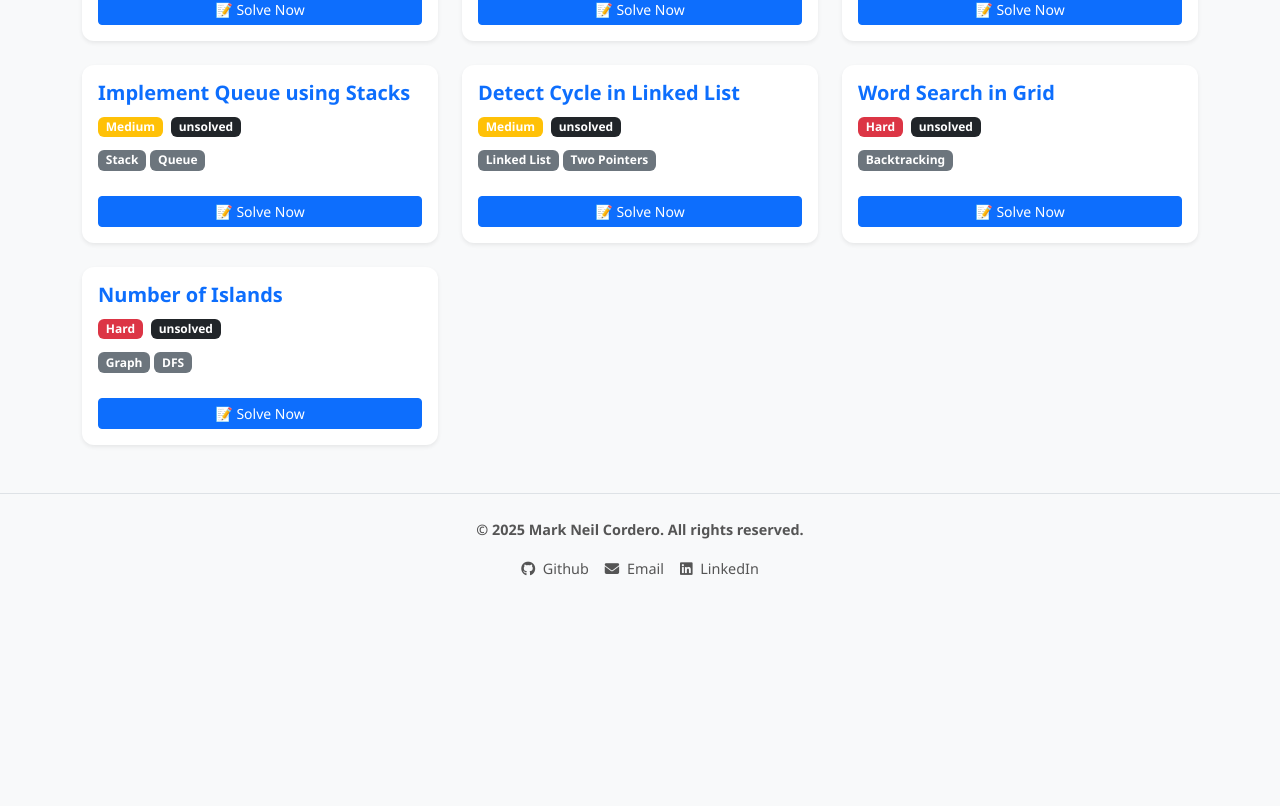
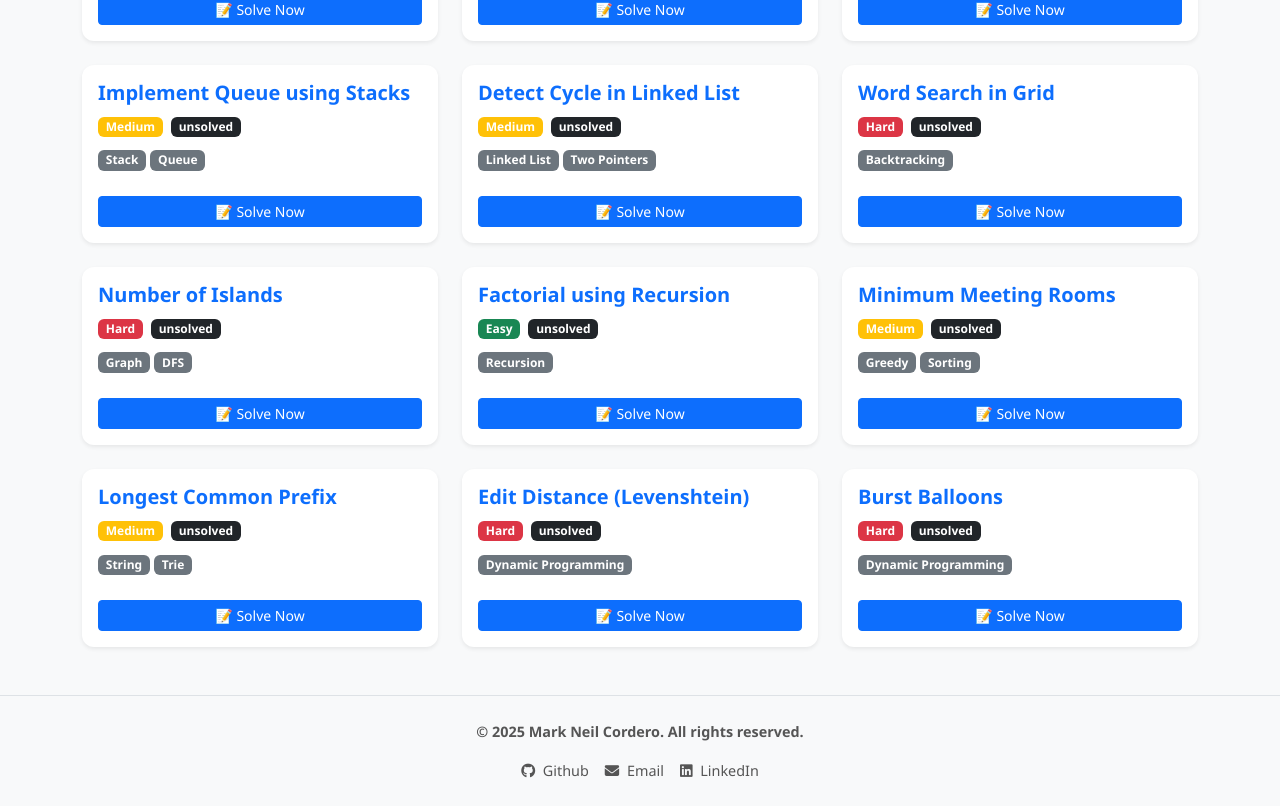
Before and after one commit to markneilcordero/algorithm-practice-app, a React (Vite) app: page /practice in a window 1280 px wide. Shown: the part 600-1406 px from the top of the page. Before the commit the page ends 1204 px from the top, so only its background shows below. Built offline with nearby package versions, Linux system fonts and the light colour scheme.

Commit message:
Update problems.js

```diff
--- a/src/data/problems.js
+++ b/src/data/problems.js
@@ -273,4 +273,146 @@ function numIslands(grid) {
 }
 `.trim()
   }
+,
+{
+    id: 'factorial-recursion',
+    title: 'Factorial using Recursion',
+    description: 'Write a function to compute the factorial of a non-negative integer using recursion.',
+    difficulty: 'Easy',
+    tags: ['Recursion'],
+    examples: [
+      { input: '5', output: '120' },
+      { input: '0', output: '1' }
+    ],
+    testCases: [
+      { input: [5], expected: 120 },
+      { input: [0], expected: 1 }
+    ],
+    solution: `
+function factorial(n) {
+  if (n === 0) return 1;
+  return n * factorial(n - 1);
+}
+`.trim()
+  },
+  {
+    id: 'minimum-meeting-rooms',
+    title: 'Minimum Meeting Rooms',
+    description: 'Given an array of meeting time intervals consisting of start and end times, return the minimum number of conference rooms required.',
+    difficulty: 'Medium',
+    tags: ['Greedy', 'Sorting'],
+    examples: [
+      { input: '[[0,30],[5,10],[15,20]]', output: '2' }
+    ],
+    testCases: [
+      { input: [[[0,30],[5,10],[15,20]]], expected: 2 },
+      { input: [[[7,10],[2,4]]], expected: 1 }
+    ],
+    solution: `
+function minMeetingRooms(intervals) {
+  if (!intervals.length) return 0;
+  const starts = intervals.map(i => i[0]).sort((a, b) => a - b);
+  const ends = intervals.map(i => i[1]).sort((a, b) => a - b);
+  let rooms = 0, end = 0;
+  for (let i = 0; i < intervals.length; i++) {
+    if (starts[i] < ends[end]) {
+      rooms++;
+    } else {
+      end++;
+    }
+  }
+  return rooms;
+}
+`.trim()
+  },
+  {
+    id: 'longest-common-prefix',
+    title: 'Longest Common Prefix',
+    description: 'Write a function to find the longest common prefix string among an array of strings. If there is no common prefix, return an empty string.',
+    difficulty: 'Medium',
+    tags: ['String', 'Trie'],
+    examples: [
+      { input: '["flower","flow","flight"]', output: '"fl"' }
+    ],
+    testCases: [
+      { input: [["flower","flow","flight"]], expected: "fl" },
+      { input: [["dog","racecar","car"]], expected: "" }
+    ],
+    solution: `
+function longestCommonPrefix(strs) {
+  if (!strs.length) return '';
+  let prefix = strs[0];
+  for (let i = 1; i < strs.length; i++) {
+    while (strs[i].indexOf(prefix) !== 0) {
+      prefix = prefix.slice(0, -1);
+      if (!prefix) return '';
+    }
+  }
+  return prefix;
+}
+`.trim()
+  },
+  {
+    id: 'edit-distance',
+    title: 'Edit Distance (Levenshtein)',
+    description: 'Given two strings word1 and word2, return the minimum number of operations required to convert word1 to word2. Allowed operations: insert, delete, replace.',
+    difficulty: 'Hard',
+    tags: ['Dynamic Programming'],
+    examples: [
+      { input: 'word1 = "horse", word2 = "ros"', output: '3' }
+    ],
+    testCases: [
+      { input: ["horse", "ros"], expected: 3 },
+      { input: ["intention", "execution"], expected: 5 }
+    ],
+    solution: `
+function minDistance(word1, word2) {
+  const m = word1.length, n = word2.length;
+  const dp = Array.from({ length: m + 1 }, () => Array(n + 1).fill(0));
+  for (let i = 0; i <= m; i++) dp[i][0] = i;
+  for (let j = 0; j <= n; j++) dp[0][j] = j;
+  for (let i = 1; i <= m; i++) {
+    for (let j = 1; j <= n; j++) {
+      if (word1[i - 1] === word2[j - 1]) {
+        dp[i][j] = dp[i - 1][j - 1];
+      } else {
+        dp[i][j] = 1 + Math.min(dp[i - 1][j], dp[i][j - 1], dp[i - 1][j - 1]);
+      }
+    }
+  }
+  return dp[m][n];
+}
+`.trim()
+  },
+  {
+    id: 'burst-balloons',
+    title: 'Burst Balloons',
+    description: 'Given n balloons, each with a number on it, return the maximum coins you can collect by bursting them wisely. You burst balloon i to get coins equal to nums[i-1] * nums[i] * nums[i+1].',
+    difficulty: 'Hard',
+    tags: ['Dynamic Programming'],
+    examples: [
+      { input: '[3,1,5,8]', output: '167' }
+    ],
+    testCases: [
+      { input: [[3,1,5,8]], expected: 167 }
+    ],
+    solution: `
+function maxCoins(nums) {
+  const n = nums.length;
+  const newNums = [1, ...nums, 1];
+  const dp = Array.from({ length: n + 2 }, () => Array(n + 2).fill(0));
+  for (let len = 1; len <= n; len++) {
+    for (let left = 1; left <= n - len + 1; left++) {
+      const right = left + len - 1;
+      for (let k = left; k <= right; k++) {
+        dp[left][right] = Math.max(dp[left][right],
+          newNums[left - 1] * newNums[k] * newNums[right + 1] +
+          dp[left][k - 1] + dp[k + 1][right]);
+      }
+    }
+  }
+  return dp[1][n];
+}
+`.trim()
+  }
 ];
```
